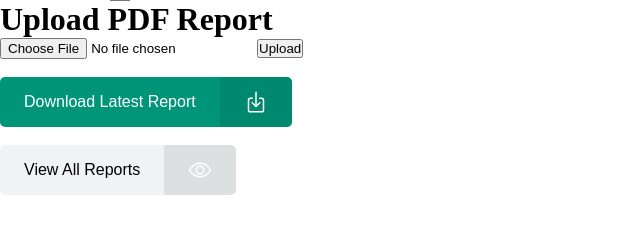
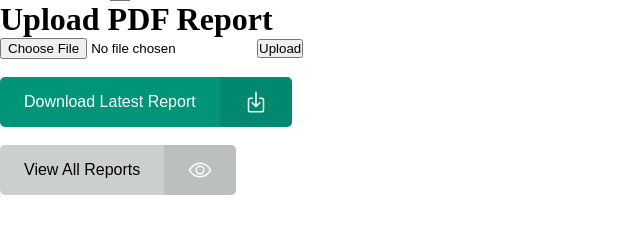
Before and after one commit to TOT102/med-server, a Flask app: page / in a window 1280 px wide, with the pointer over the restyled element. Shown: the part 431-676 px from the top of the page, without its empty margins (0-640 px from the left). Run offline with Flask 3, Linux system fonts and the light colour scheme; data that the repository does not hold is empty.

Commit message:
Update styles.css

```diff
--- a/app/static/styles.css
+++ b/app/static/styles.css
@@ -67,11 +67,11 @@
 }
 
 .button_2:hover{
-  background: #eff3f3;
+  background: #cccfcf;
 }
 
 .button_2:active {
-  background: #eff3f3;
+  background: #cccfcf;
 }
 
 .button__text_1,
```
